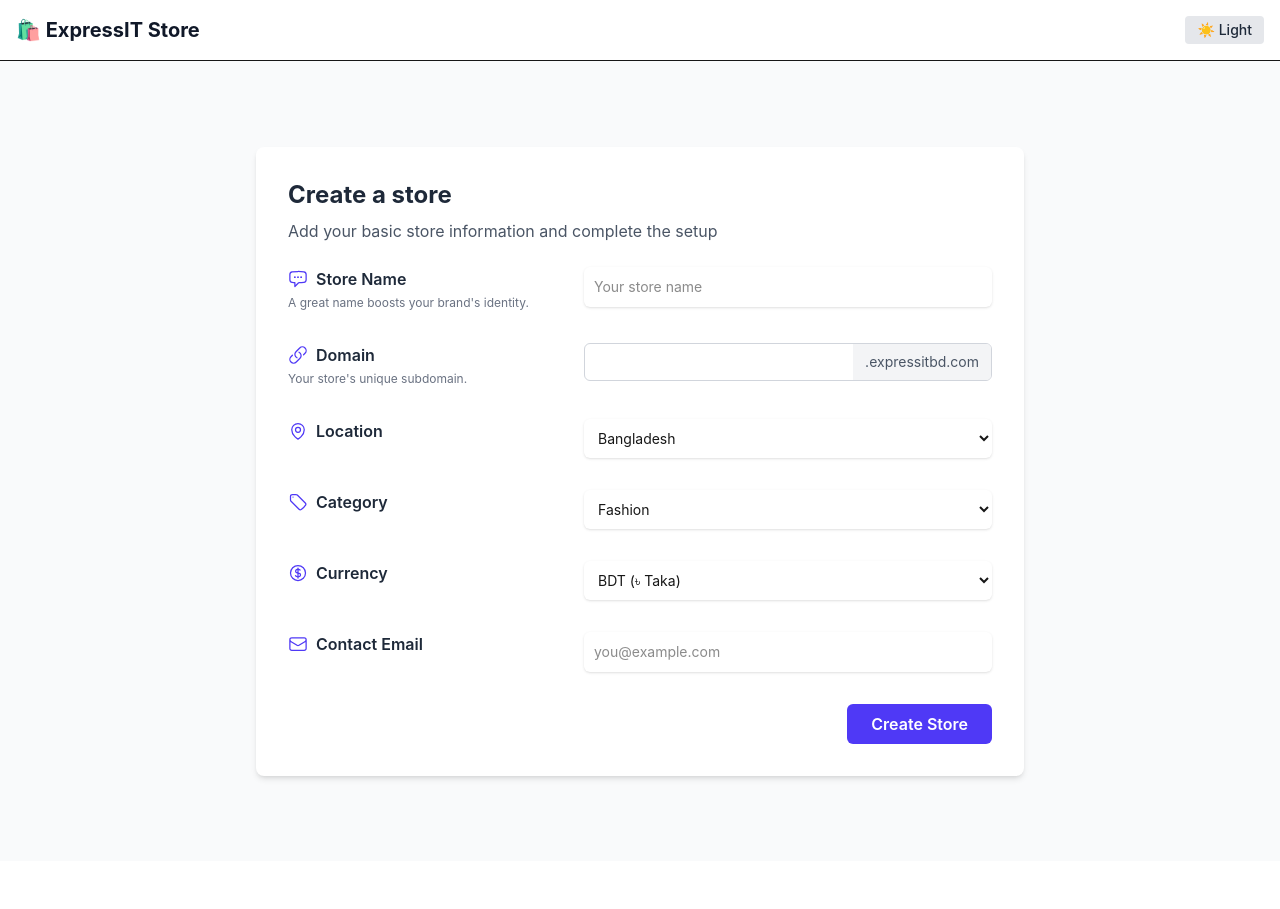
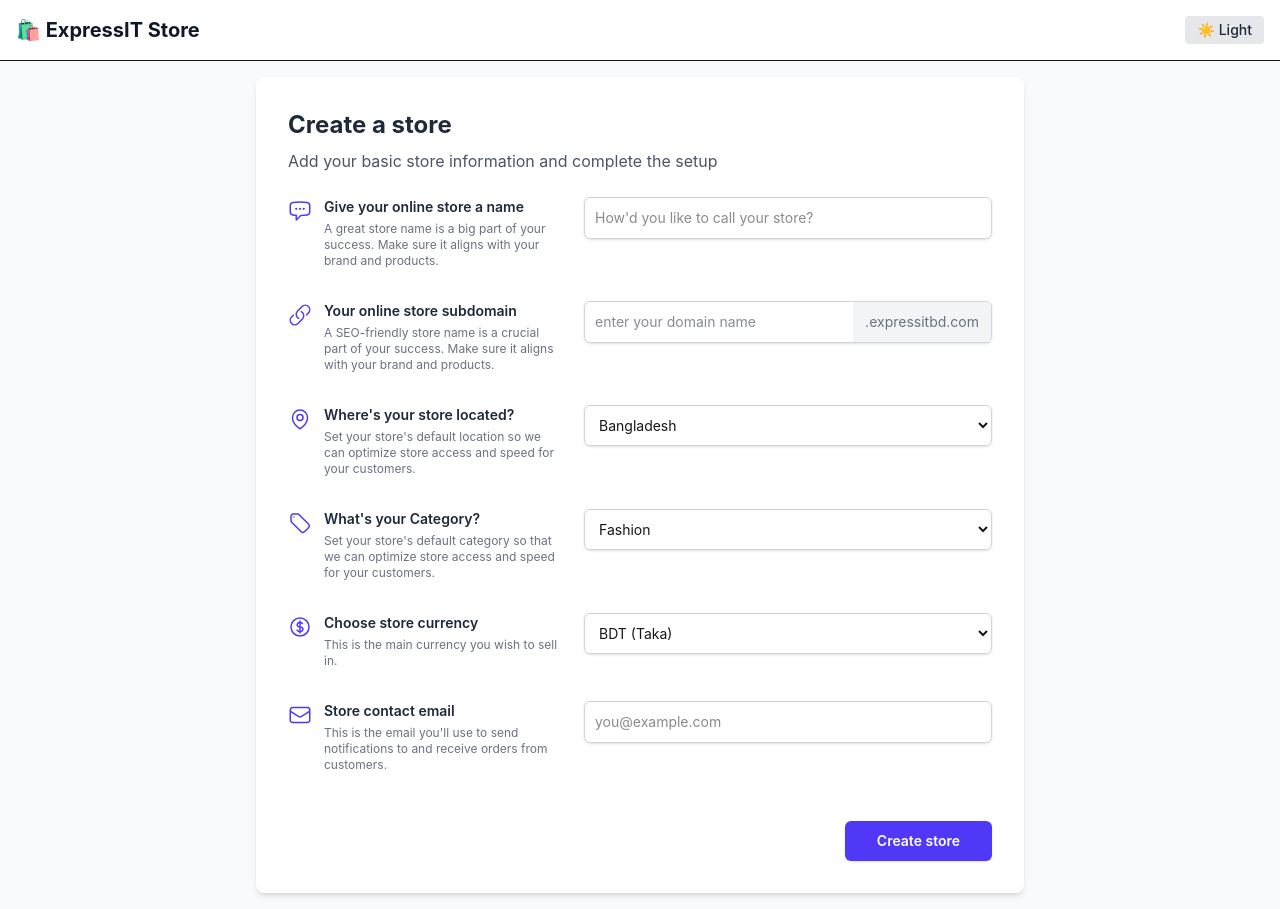
Before and after one commit to shahedzaman612/expressit-store, a Next.js app: page / in a window 1280 px wide. Before the commit the page ends 861 px from the top, so only its background shows below. Built offline with nearby package versions, Linux system fonts and the light colour scheme.

Commit message:
Fix unescaped apostrophes for Vercel build

```diff
--- a/src/componants/StoreForm.tsx
+++ b/src/componants/StoreForm.tsx
@@ -25,14 +25,16 @@ export default function StoreForm() {
 
   const [storeNameError, setStoreNameError] = useState("");
   const [emailError, setEmailError] = useState("");
+
   const [domainStatus, setDomainStatus] = useState<DomainStatus>("idle");
   const [domainMessage, setDomainMessage] = useState("");
+
   const [isSubmitting, setIsSubmitting] = useState(false);
   const debouncedDomain = useDebounce(domain, 500);
 
   const validateStoreName = (name: string): boolean => {
-    if (name.trim().length < 3) {
-      setStoreNameError("Store name must be at least 3 characters");
+    if (name.trim().length > 0 && name.trim().length < 3) {
+      setStoreNameError("Store name must be at least 3 characters long");
       return false;
     }
     setStoreNameError("");
@@ -40,13 +42,43 @@ export default function StoreForm() {
   };
 
   const validateEmail = (emailValue: string): boolean => {
+    if (emailValue.trim().length === 0) {
+      setEmailError("");
+      return true;
+    }
     const emailRegex = /^[^\s@]+@[^\s@]+\.[^\s@]+$/;
     if (!emailRegex.test(emailValue)) {
-      setEmailError("Invalid email format");
+      setEmailError("Invalid email format!");
       return false;
     }
     setEmailError("");
     return true;
+  };
+
+  const handleStoreNameChange = (e: React.ChangeEvent<HTMLInputElement>) => {
+    const newName = e.target.value;
+    setStoreName(newName);
+    if (newName.trim().length > 0) {
+      validateStoreName(newName);
+    } else {
+      setStoreNameError("");
+    }
+  };
+
+  const handleEmailChange = (e: React.ChangeEvent<HTMLInputElement>) => {
+    const newEmail = e.target.value;
+    setEmail(newEmail);
+    if (newEmail.trim().length > 0) {
+      validateEmail(newEmail);
+    } else {
+      setEmailError("");
+    }
+  };
+
+  const handleEmailBlur = () => {
+    if (email.trim().length > 0) {
+      validateEmail(email);
+    }
   };
 
   useEffect(() => {
@@ -55,7 +87,6 @@ export default function StoreForm() {
       setDomainMessage("");
       return;
     }
-
     const checkDomain = async () => {
       setDomainStatus("checking");
       setDomainMessage("Checking...");
@@ -66,17 +97,17 @@ export default function StoreForm() {
         const data = await response.json();
         if (data.taken) {
           setDomainStatus("taken");
-          setDomainMessage("Not available. Please re-enter.");
+          setDomainMessage("Not Available Domain. Re-enter!");
         } else {
           setDomainStatus("available");
           setDomainMessage("Domain is available!");
         }
-      } catch {
+      } catch (error) {
         setDomainStatus("taken");
-        setDomainMessage("Error checking domain. Try again.");
+        setDomainMessage("Error checking domain. Please try again.");
+        console.error("Domain check failed:", error);
       }
     };
-
     checkDomain();
   }, [debouncedDomain]);
 
@@ -88,7 +119,12 @@ export default function StoreForm() {
     const isDomainReady =
       domainStatus === "available" && debouncedDomain.trim().length > 0;
 
-    if (!isDomainReady && debouncedDomain.trim().length === 0) {
+    if (
+      !isDomainReady &&
+      debouncedDomain.trim().length > 0 &&
+      domainStatus !== "checking"
+    ) {
+    } else if (!isDomainReady && debouncedDomain.trim().length === 0) {
       setDomainStatus("taken");
       setDomainMessage("Domain cannot be empty.");
     }
@@ -96,67 +132,90 @@ export default function StoreForm() {
     if (!isStoreNameValid || !isEmailValid || !isDomainReady) return;
 
     setIsSubmitting(true);
+    const storeData = {
+      name: storeName,
+      currency: currency,
+      country: location,
+      domain: debouncedDomain,
+      category: category,
+      email: email,
+    };
     try {
-      const res = await fetch(
+      const response = await fetch(
         "https://interview-task-green.vercel.app/task/stores/create",
         {
           method: "POST",
           headers: { "Content-Type": "application/json" },
-          body: JSON.stringify({
-            name: storeName,
-            currency,
-            country: location,
-            domain: debouncedDomain,
-            category,
-            email,
-          }),
+          body: JSON.stringify(storeData),
         }
       );
-
-      if (!res.ok) throw new Error((await res.json()).message);
-
+      if (!response.ok) {
+        const errorData = await response.json();
+        throw new Error(errorData.message || "Failed to create store.");
+      }
       alert("Store created successfully! Redirecting...");
       router.push("/Products");
-    } catch (err: any) {
-      alert("Error: " + (err.message || "Unknown error"));
+    } catch (error) {
+      console.error("Store creation failed:", error);
+      alert(
+        `Error: ${
+          error instanceof Error ? error.message : "An unknown error occurred"
+        }`
+      );
     } finally {
       setIsSubmitting(false);
     }
   };
 
   const getInputClass = (error?: string, success?: boolean) => {
-    const base = "block w-full rounded-md shadow-sm sm:text-sm p-2.5 ";
+    const Suffix = "block w-full rounded-md shadow-sm sm:text-sm p-2.5 ";
     if (error)
-      return base + "border-red-500 focus:ring-red-500 focus:border-red-500";
+      return `${Suffix}border-red-500 border focus:border-red-500 focus:ring-red-500`;
     if (success)
-      return (
-        base + "border-green-500 focus:ring-green-500 focus:border-green-500"
-      );
-    return base + "border-gray-300 focus:ring-indigo-500 focus:border-indigo-500";
+      return `${Suffix}border-green-500 border focus:border-green-500 focus:ring-green-500`;
+    return `${Suffix}border-gray-300 border focus:border-indigo-500 focus:ring-indigo-500`;
+  };
+
+  const getDomainInputBorderClass = () => {
+    if (domainStatus === "taken")
+      return "border-red-500 focus-within:border-red-500 focus-within:ring-red-500";
+    if (domainStatus === "available")
+      return "border-green-500 focus-within:border-green-500 focus-within:ring-green-500";
+    return "border-gray-300 focus-within:border-indigo-500 focus-within:ring-indigo-500";
   };
 
   return (
     <form onSubmit={handleSubmit} className="space-y-8" noValidate>
-      {/* Store Name */}
-      <div className="flex justify-between gap-6">
+      {/* Store Name Input */}
+      <div className="flex items-start justify-between space-x-6">
         <div className="w-2/5">
-          <label className="font-semibold text-gray-800 flex items-center gap-2">
-            <ChatBubbleLeftEllipsisIcon className="w-5 h-5 text-indigo-600" />
-            Store Name
+          <div className="flex items-start space-x-3">
+            <ChatBubbleLeftEllipsisIcon className="h-6 w-6 text-indigo-600 mt-0.5 flex-shrink-0" />
+            <div>
+              <label
+                htmlFor="storeName"
+                className="block text-sm font-semibold text-gray-800"
+              >
+                Give your online store a name
               </label>
-          <p className="text-xs text-gray-500 mt-1">
-            A great name boosts your brand&apos;s identity.
+              <p className="mt-1 text-xs text-gray-500">
+                A great store name is a big part of your success. Make sure it
+                aligns with your brand and products.
               </p>
+            </div>
+          </div>
         </div>
         <div className="w-3/5">
           <input
             type="text"
-            placeholder="Your store name"
+            id="storeName"
             value={storeName}
-            onChange={(e) => setStoreName(e.target.value)}
+            onChange={handleStoreNameChange}
             onBlur={() => validateStoreName(storeName)}
+            placeholder="How'd you like to call your store?"
             className={getInputClass(storeNameError)}
             required
+            minLength={3}
           />
           {storeNameError && (
             <p className="mt-1 text-xs text-red-600">{storeNameError}</p>
@@ -164,42 +223,47 @@ export default function StoreForm() {
         </div>
       </div>
 
-      {/* Domain */}
-      <div className="flex justify-between gap-6">
+      {/* Domain Input */}
+      <div className="flex items-start justify-between space-x-6">
         <div className="w-2/5">
-          <label className="font-semibold text-gray-800 flex items-center gap-2">
-            <LinkIcon className="w-5 h-5 text-indigo-600" />
-            Domain
+          <div className="flex items-start space-x-3">
+            <LinkIcon className="h-6 w-6 text-indigo-600 mt-0.5 flex-shrink-0" />
+            <div>
+              <label
+                htmlFor="domain"
+                className="block text-sm font-semibold text-gray-800"
+              >
+                Your online store subdomain
               </label>
-          <p className="text-xs text-gray-500 mt-1">
-            Your store&apos;s unique subdomain.
+              <p className="mt-1 text-xs text-gray-500">
+                A SEO-friendly store name is a crucial part of your success.
+                Make sure it aligns with your brand and products.
               </p>
+            </div>
+          </div>
         </div>
         <div className="w-3/5">
           <div
-            className={`flex border rounded-md overflow-hidden ${
-              domainStatus === "taken"
-                ? "border-red-500"
-                : domainStatus === "available"
-                ? "border-green-500"
-                : "border-gray-300"
-            }`}
+            className={`flex items-center rounded-md shadow-sm border focus-within:ring-1 ${getDomainInputBorderClass()}`}
           >
             <input
               type="text"
+              id="domain"
               value={domain}
               onChange={(e) => setDomain(e.target.value)}
-              className="flex-grow p-2 text-sm"
+              placeholder="enter your domain name"
+              className="block w-full rounded-l-md border-0 p-2.5 text-gray-900 ring-0 focus:ring-0 sm:text-sm flex-grow"
               required
             />
-            <span className="px-3 py-2 text-sm bg-gray-100 text-gray-600">
+            <span className="inline-flex items-center rounded-r-md border-0 bg-gray-100 px-3 py-2.5 text-sm text-gray-500">
               .expressitbd.com
             </span>
           </div>
           {domainMessage && (
             <p
               className={`mt-1 text-xs ${
-                domainStatus === "taken"
+                domainStatus === "taken" ||
+                (domainStatus === "idle" && domainMessage)
                   ? "text-red-600"
                   : domainStatus === "available"
                   ? "text-green-600"
@@ -213,15 +277,27 @@ export default function StoreForm() {
       </div>
 
       {/* Location */}
-      <div className="flex justify-between gap-6">
+      <div className="flex items-start justify-between space-x-6">
         <div className="w-2/5">
-          <label className="font-semibold text-gray-800 flex items-center gap-2">
-            <MapPinIcon className="w-5 h-5 text-indigo-600" />
-            Location
+          <div className="flex items-start space-x-3">
+            <MapPinIcon className="h-6 w-6 text-indigo-600 mt-0.5 flex-shrink-0" />
+            <div>
+              <label
+                htmlFor="location"
+                className="block text-sm font-semibold text-gray-800"
+              >
+                Where&apos;s your store located?
               </label>
+              <p className="mt-1 text-xs text-gray-500">
+                Set your store&apos;s default location so we can optimize store
+                access and speed for your customers.
+              </p>
+            </div>
+          </div>
         </div>
         <div className="w-3/5">
           <select
+            id="location"
             value={location}
             onChange={(e) => setLocation(e.target.value)}
             className={getInputClass()}
@@ -232,15 +308,27 @@ export default function StoreForm() {
       </div>
 
       {/* Category */}
-      <div className="flex justify-between gap-6">
+      <div className="flex items-start justify-between space-x-6">
         <div className="w-2/5">
-          <label className="font-semibold text-gray-800 flex items-center gap-2">
-            <TagIcon className="w-5 h-5 text-indigo-600" />
-            Category
+          <div className="flex items-start space-x-3">
+            <TagIcon className="h-6 w-6 text-indigo-600 mt-0.5 flex-shrink-0" />
+            <div>
+              <label
+                htmlFor="category"
+                className="block text-sm font-semibold text-gray-800"
+              >
+                What&apos;s your Category?
               </label>
+              <p className="mt-1 text-xs text-gray-500">
+                Set your store&apos;s default category so that we can optimize
+                store access and speed for your customers.
+              </p>
+            </div>
+          </div>
         </div>
         <div className="w-3/5">
           <select
+            id="category"
             value={category}
             onChange={(e) => setCategory(e.target.value)}
             className={getInputClass()}
@@ -253,39 +341,62 @@ export default function StoreForm() {
       </div>
 
       {/* Currency */}
-      <div className="flex justify-between gap-6">
+      <div className="flex items-start justify-between space-x-6">
         <div className="w-2/5">
-          <label className="font-semibold text-gray-800 flex items-center gap-2">
-            <CurrencyDollarIcon className="w-5 h-5 text-indigo-600" />
-            Currency
+          <div className="flex items-start space-x-3">
+            <CurrencyDollarIcon className="h-6 w-6 text-indigo-600 mt-0.5 flex-shrink-0" />
+            <div>
+              <label
+                htmlFor="currency"
+                className="block text-sm font-semibold text-gray-800"
+              >
+                Choose store currency
               </label>
+              <p className="mt-1 text-xs text-gray-500">
+                This is the main currency you wish to sell in.
+              </p>
+            </div>
+          </div>
         </div>
         <div className="w-3/5">
           <select
+            id="currency"
             value={currency}
             onChange={(e) => setCurrency(e.target.value)}
             className={getInputClass()}
           >
-            <option value="BDT">BDT (৳ Taka)</option>
+            <option value="BDT">BDT (Taka)</option>
           </select>
         </div>
       </div>
 
       {/* Email */}
-      <div className="flex justify-between gap-6">
+      <div className="flex items-start justify-between space-x-6">
         <div className="w-2/5">
-          <label className="font-semibold text-gray-800 flex items-center gap-2">
-            <EnvelopeIcon className="w-5 h-5 text-indigo-600" />
-            Contact Email
+          <div className="flex items-start space-x-3">
+            <EnvelopeIcon className="h-6 w-6 text-indigo-600 mt-0.5 flex-shrink-0" />
+            <div>
+              <label
+                htmlFor="email"
+                className="block text-sm font-semibold text-gray-800"
+              >
+                Store contact email
               </label>
+              <p className="mt-1 text-xs text-gray-500">
+                This is the email you&apos;ll use to send notifications to and
+                receive orders from customers.
+              </p>
+            </div>
+          </div>
         </div>
         <div className="w-3/5">
           <input
             type="email"
+            id="email"
+            value={email}
+            onChange={handleEmailChange}
+            onBlur={handleEmailBlur}
             placeholder="you@example.com"
-            value={email}
-            onChange={(e) => setEmail(e.target.value)}
-            onBlur={() => validateEmail(email)}
             className={getInputClass(emailError)}
             required
           />
@@ -296,13 +407,13 @@ export default function StoreForm() {
       </div>
 
       {/* Submit */}
-      <div className="flex justify-end">
+      <div className="flex justify-end pt-4">
         <button
           type="submit"
           disabled={isSubmitting || domainStatus === "checking"}
-          className="bg-indigo-600 text-white px-6 py-2 rounded-md font-semibold hover:bg-indigo-500 disabled:opacity-50 disabled:cursor-not-allowed"
+          className="rounded-md bg-indigo-600 px-8 py-2.5 text-sm font-semibold text-white shadow-sm hover:bg-indigo-500 disabled:cursor-not-allowed disabled:opacity-50"
         >
-          {isSubmitting ? "Creating..." : "Create Store"}
+          {isSubmitting ? "Creating..." : "Create store"}
         </button>
       </div>
     </form>
```
Lines whose indentation alone changed are shown as unchanged.
